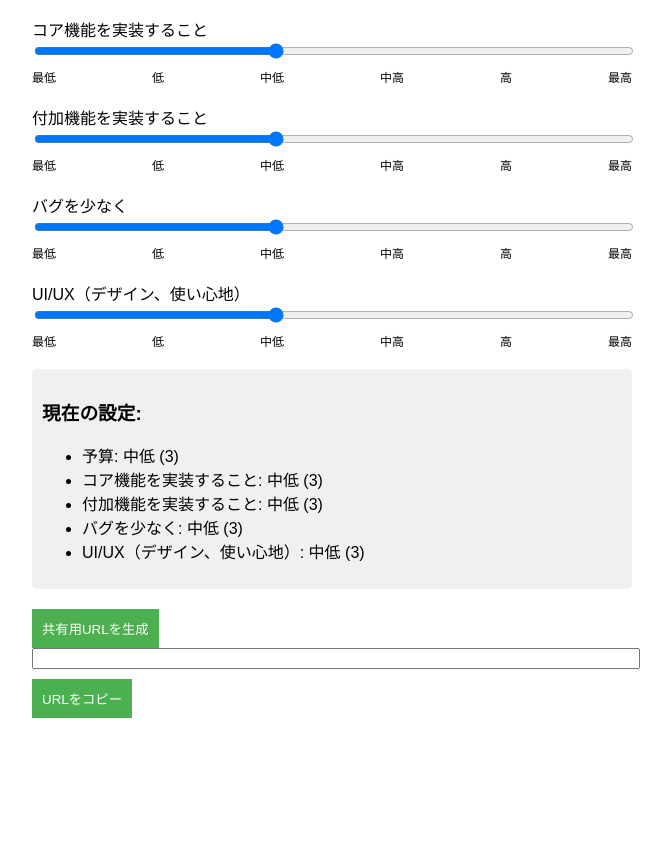
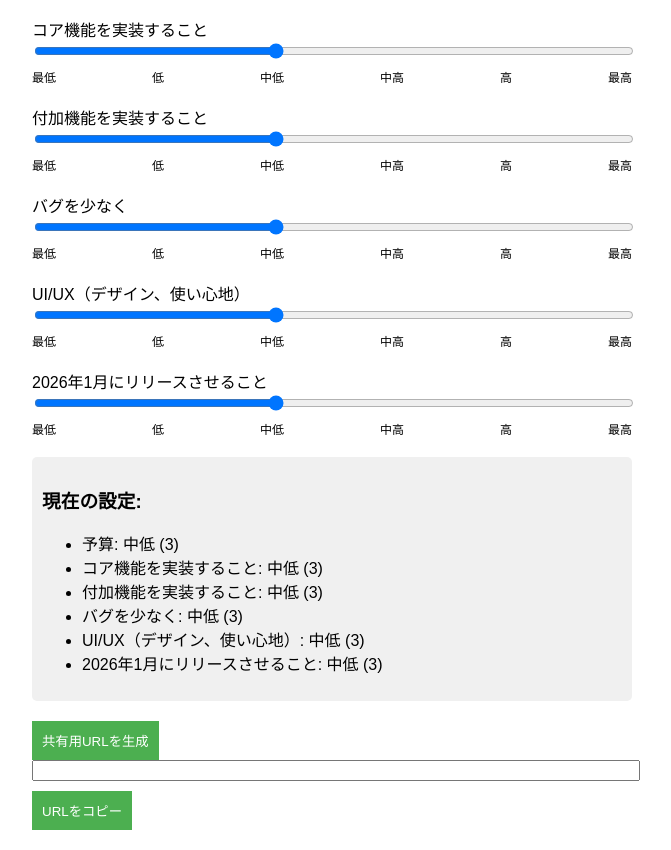
Before and after one commit to takanoei/tardeoff-slider, a plain HTML site: page index.html in a window 1280 px wide. Shown: the part 180-1030 px from the top of the page, without its empty margins (308-979 px from the left). Before the commit the page ends 918 px from the top, so only its background shows below. Drawn offline with Linux system fonts and the light colour scheme.

Commit message:
Update index.html

```diff
--- a/index.html
+++ b/index.html
@@ -31,7 +31,8 @@
             { key: 'core', label: 'コア機能を実装すること' },
             { key: 'additional', label: '付加機能を実装すること' },
             { key: 'bugs', label: 'バグを少なく' },
-            { key: 'uiux', label: 'UI/UX（デザイン、使い心地）' }
+            { key: 'uiux', label: 'UI/UX（デザイン、使い心地）' },
+            { key: 'release', label: '2026年1月にリリースさせること' }
         ];
         const levelLabels = ['最低', '低', '中低', '中高', '高', '最高'];
 
```
